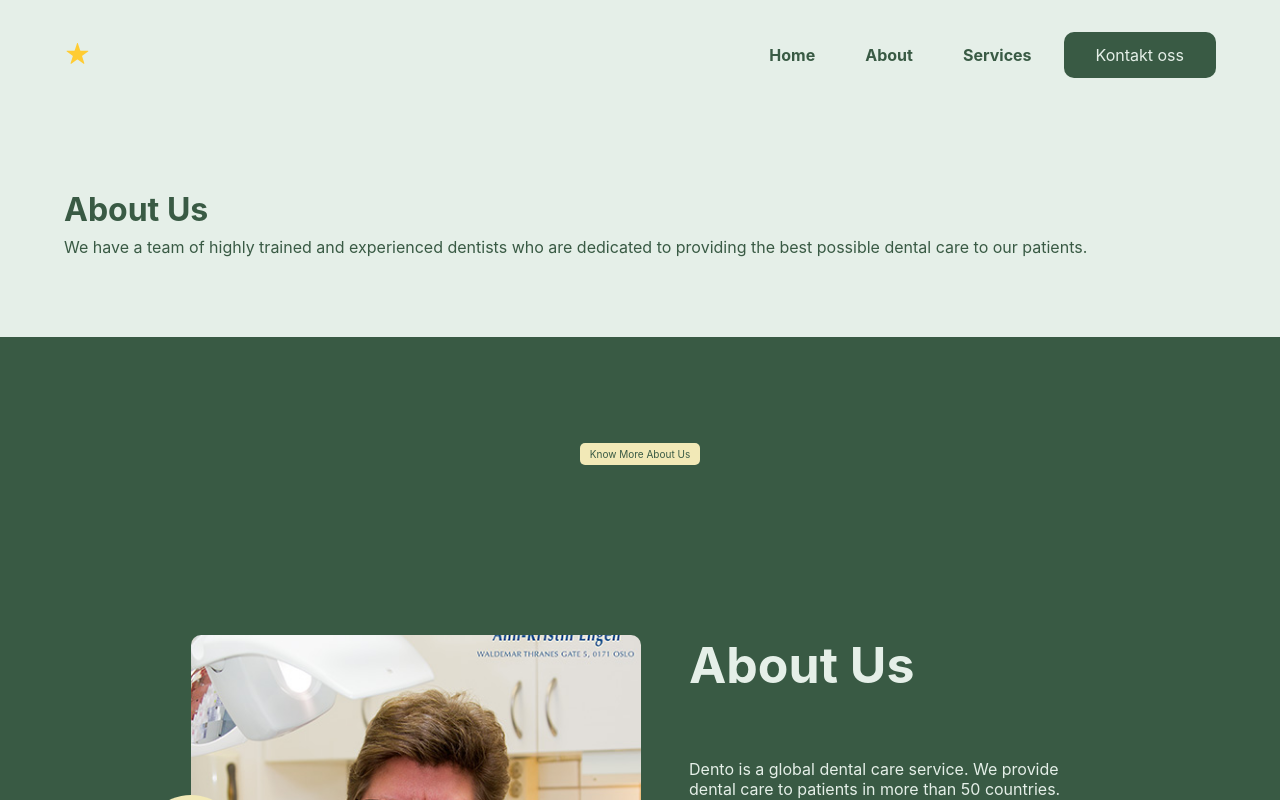
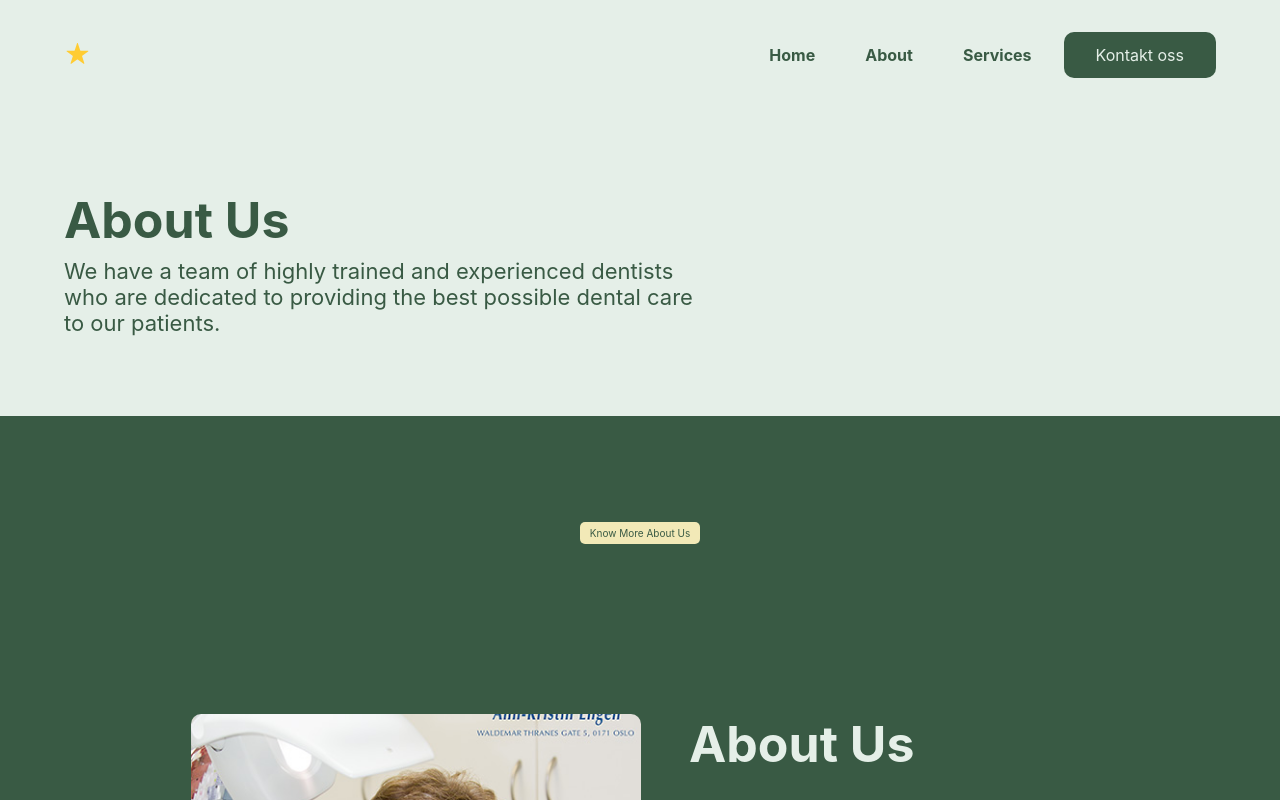
Before and after one commit to MuhammadTurkmen/Dental-Landing-Page-React, a React (Create React App) app: page /about in a window 1280 px wide. Shown: the top 800 px of the page. Built offline with nearby package versions, Linux system fonts and the light colour scheme.

Commit message:
adding header

```diff
--- a/src/components/AboutPageComponents/AboutUs.js
+++ b/src/components/AboutPageComponents/AboutUs.js
@@ -3,10 +3,12 @@ import styled from "styled-components";
 import Ann from "../../images/Ann-1.jpg";
 import { all_benefits, about_us_desc } from "../../data";
 import card from "../../images/svg/logo-green.svg";
+import { Link } from "react-router-dom";
 
 function AboutUs() {
   return (
     <Wrapper>
+      <div className="first-container">
         <p className="title">Know More About Us </p>
         <div className="container">
           <div className="img-container">
@@ -30,15 +32,52 @@ function AboutUs() {
             <button className="btn">Hello</button>
           </div>
         </div>
+      </div>
+      <div className="second-container">
+        <div className="book-appointment">
+          <h1>
+            Need to see a Dentist? <br /> Book an appointment with us
+          </h1>
+          <Link to="/#book-appointment" className="book-btn">
+            Book Appointment
+          </Link>
+        </div>
+      </div>
     </Wrapper>
   );
 }
 
 const Wrapper = styled.div`
+  .first-container {
     background-color: #395a44;
     color: #e5efe8;
     text-align: center;
     padding: 6rem 1.5rem;
+  }
+
+  .second-container {
+    padding: 6rem 1.5rem;
+    background-color: #f2e9b7;
+
+    h1 {
+      font-size: 2rem;
+    }
+  }
+
+  .book-btn {
+    background-color: #395a44;
+    color: #e5efe8;
+    text-decoration: none;
+    padding: 1rem 2rem;
+    display: inline-block;
+    border-radius: 0.5rem;
+    margin-top: 1rem;
+    transition: all 0.3s ease-in-out;
+    font-size: 1rem;
+  }
+  .book-btn:hover {
+    transform: scale(1.2);
+  }
 
   .Care-container {
     display: none;
@@ -86,6 +125,12 @@ const Wrapper = styled.div`
     .text-container h1 {
       font-size: 50px;
       margin-bottom: 3rem;
+    }
+    .second-container {
+      padding: 5rem 3.5rem;
+      h1 {
+        font-size: 50px;
+      }
     }
   }
   @media only screen and (min-width: 1020px) {
@@ -141,6 +186,19 @@ const Wrapper = styled.div`
     .check-container {
       width: 400px;
     }
+
+    .second-container {
+      padding: 5rem 4rem;
+      h1 {
+        flex: 1;
+        margin: 0;
+      }
+    }
+    .book-appointment {
+      display: flex;
+      align-items: start;
+      gap: 1rem;
+    }
   }
 
   @media only screen and (min-width: 1300px) {
@@ -178,6 +236,10 @@ const Wrapper = styled.div`
     .check-container {
       width: 310px;
     }
+
+    .second-container {
+      padding: 5rem 5.5rem;
+    }
   }
 `;
 
--- a/src/components/AboutPageComponents/Header.js
+++ b/src/components/AboutPageComponents/Header.js
@@ -6,8 +6,9 @@ function Header() {
     <Wrapper>
       <h1>About Us</h1>
       <p>
-        We have a team of highly trained and experienced dentists who are
-        dedicated to providing the best possible dental care to our patients.
+        We have a team of highly trained and experienced dentists <br /> who are
+        dedicated to providing the best possible dental care <br /> to our
+        patients.
       </p>
     </Wrapper>
   );
@@ -27,6 +28,12 @@ const Wrapper = styled.div`
 
   @media only screen and (min-width: 800px) {
     padding: 5rem 3.5rem;
+    h1 {
+      font-size: 50px;
+    }
+    p {
+      font-size: 22px;
+    }
   }
 
   @media only screen and (min-width: 1020px) {
--- /dev/null
+++ b/src/components/ServicesPageComponents/Services.js
@@ -0,0 +1,15 @@
+import React from "react";
+import styled from "styled-components";
+
+function Services() {
+  return (
+    <Wrapper>
+      <header></header>
+      <main></main>
+    </Wrapper>
+  );
+}
+
+const Wrapper = styled.div``;
+
+export default Services;
--- a/src/pages/Services.js
+++ b/src/pages/Services.js
@@ -1,7 +1,8 @@
 import React from "react";
+import ServicesComponent from "../components/ServicesPageComponents/Services";
 
 function Services() {
-  return <div>Services page</div>;
+  return <ServicesComponent />;
 }
 
 export default Services;
```
Lines whose indentation alone changed are shown as unchanged.
